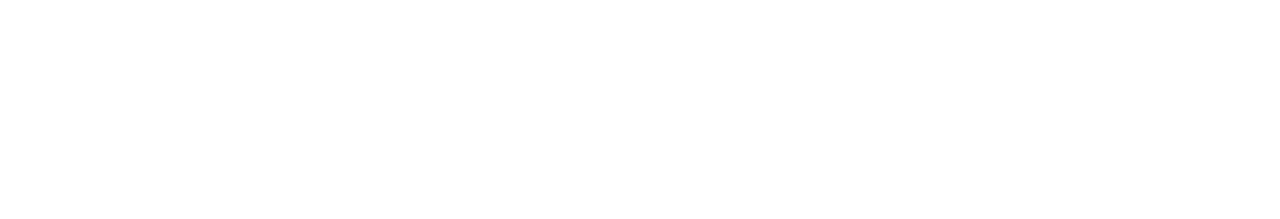
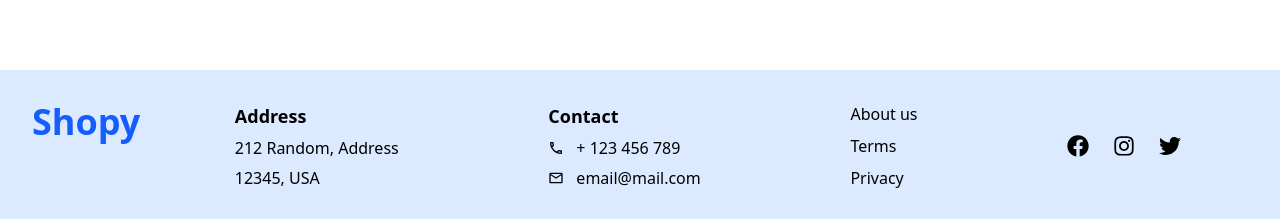
Before and after one commit to dawidtt/shopy, a React (Vite) app: page /shop in a window 1280 px wide. Shown: the part 1009-1228 px from the top of the page. Before the commit the page ends 991 px from the top, so only its background shows below. Built offline with nearby package versions, Linux system fonts and the light colour scheme; no server answers.

Commit message:
Add footer to Shop page

```diff
--- a/src/pages/Shop/Shop.jsx
+++ b/src/pages/Shop/Shop.jsx
@@ -4,6 +4,7 @@
 import { useFetchShop } from "../../hooks/useFetchShop";
 import Loading from "./Loading";
 import ProductCard from "./ProductCard";
+import Footer from "../../components/Footer";
 function Shop() {
   const { data, loading, error } = useFetchShop();
   function getCategories(data) {
@@ -39,7 +40,7 @@
               </div>
             )}{" "}
             {data && (
-              <div className="grid grid-cols-1, md:grid-cols-2 lg:grid-cols-3 xl:grid-cols-4 gap-5 p-4">
+              <div className="grid grid-cols-1, lg:grid-cols-2 xl:grid-cols-3 2xl:grid-cols-4 gap-8 p-4">
                 {data.map((product) => (
                   <ProductCard
                     key={crypto.randomUUID()}
@@ -54,6 +55,7 @@
           </div>
         </div>
       </div>
+      <Footer></Footer>
     </div>
   );
 }
```
